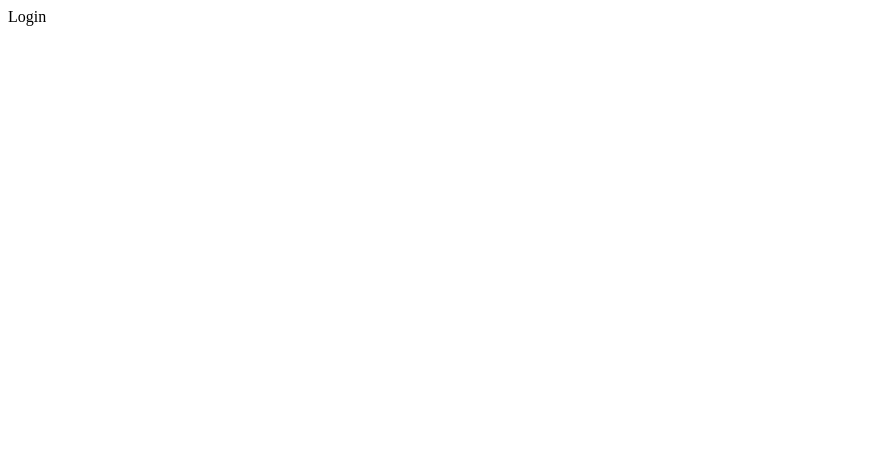
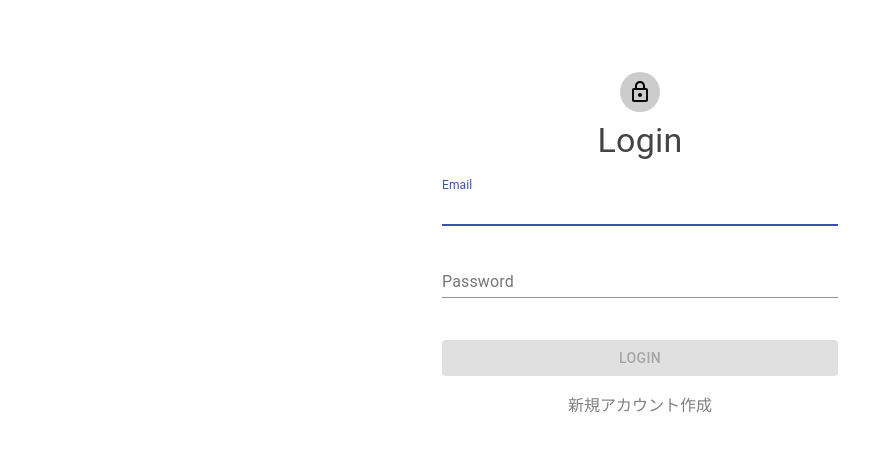
Before and after one commit to naokinabeyama/demo-django-react, a React (Create React App) app in the folder front-react/demo-react/: page / in a window 1280 px wide. Shown: the top 452 px of the page, without its empty margins (0-893 px from the left). Built offline with nearby package versions, Linux system fonts and the light colour scheme.

Commit message:
[update] demo-react

```diff
--- a/front-react/demo-react/src/components/Login.js
+++ b/front-react/demo-react/src/components/Login.js
@@ -21,7 +21,8 @@ const useStyles = makeStyles((theme) => ({
     },
     avatar: {
         margin: theme.spacing(1),
-        backgroundColor: theme.palette.secondary.main,
+        backgroundColor: "#CCCCCC",
+        color: "black",
     },
     form: {
         width: "100%", // Fix IE 11 issue.
@@ -34,7 +35,8 @@ const useStyles = makeStyles((theme) => ({
         display: "flex",
         flexDirection: "column",
         alignItems: "center",
-        color: "teal",
+        color: "gray",
+        cursor: "pointer",
     },
     spanError: {
         display: "flex",
@@ -43,16 +45,21 @@ const useStyles = makeStyles((theme) => ({
         color: "fuchsia",
         marginTop: 10,
     },
+    title: {
+        color: "#444444",
+    },
 }));
 
 const initialState = {
     isLoading: false,
     isLoginView: true,
     error: '',
+    // ログイン時
     credentialsLog: {
         username: '',
         password: '',
     },
+    // 新規作成時
     credentialsReg: {
         email: '',
         password: '',
@@ -98,14 +105,177 @@ const loginReducer = (state, action) => {
     };
 };
 
-
-const Login = () => {
+// popsにtokenが渡される
+const Login = (props) => {
     const classes = useStyles();
     const [state, dispatch] = useReducer(loginReducer, initialState);
 
+    const inputChangedLog = () => event => {
+        // initialStateのcredentialsLog
+        const cred = state.credentialsLog;
+        // formで入力されたusername(email)とpasswordが入力(又は変更される度に)渡ってくる
+        cred[event.target.name] = event.target.value;
+        // credentialsLogの内容だけ書き換えることができる
+        dispatch({
+            type: INPUT_EDIT,
+            inputName: 'state.credentialsLog',
+            payload: cred,
+        });
+    };
+
+    const inputChangedReg = () => event => {
+        // initialStateのcredentialsReg
+        const cred = state.credentialsReg;
+        // formで入力されたusername(email)とpasswordが入力(又は変更される度に)渡ってくる
+        cred[event.target.name] = event.target.value;
+        // credentialsRegの内容だけ書き換えることができる
+        dispatch({
+            type: INPUT_EDIT,
+            inputName: 'state.credentialsReg',
+            payload: cred,
+        });
+    };
+
+    const login = async (event) => {
+        // defaultの場合submitボタンが押されるとページがリフレッシュされる為リフレッシュされないようにする
+        event.preventDefault();
+        if (state.isLoginView) {
+            try {
+                dispatch({ type: START_FETCH })
+                const res = await axios.post('http://127.0.0.1:8000/authen/', state.credentialsLog, {
+                    headers: { 'Content-Type': 'application/json' }
+                });
+                props.cookies.set('current-token', res.data.token);
+                res.data.token ? window.location.href = '/profiles' : window.location.href = '/';
+                dispatch({ type: FETCH_SUCCESS });
+            } catch {
+                dispatch({ type: ERROR_CATCHED });
+            };
+        } else {
+            try {
+                dispatch({ type: START_FETCH });
+                await axios.post('http://127.0.0.1:8000/api/user/create/', state.credentialsReg, {
+                    headers: { 'Content-Type': 'application/json' }
+                })
+                dispatch({ type: FETCH_SUCCESS })
+                dispatch({ type: TOGGLE_MODE })
+            } catch {
+                dispatch({ type: ERROR_CATCHED })
+            };
+        };
+    };
+
+    // Login画面とRegister画面を変える
+    const toggleView = () => {
+        dispatch({type: TOGGLE_MODE})
+    }
+
     return (
-        <div>Login</div>
+        <Container maxWidth="xs">
+            <form onSubmit={login}>
+                <div className={classes.paper}>
+                {state.isLoading && <CircularProgress />}
+                <Avatar className={classes.avatar}>
+                    <LockOutlinedIcon />
+                </Avatar>
+                <Typography variant="h4" className={classes.title}>
+                    {state.isLoginView ? "Login" : "新規アカウント作成"}
+                </Typography>
+
+                {state.isLoginView ? (
+                    <TextField
+                    margin="normal"
+                    fullWidth
+                    label="Email"
+                    name="username"
+                    value={state.credentialsLog.username}
+                    onChange={inputChangedLog()}
+                    autoFocus
+                    />
+                ) : (
+                    <TextField
+                    margin="normal"
+                    fullWidth
+                    label="Email"
+                    name="email"
+                    value={state.credentialsReg.email}
+                    onChange={inputChangedReg()}
+                    autoFocus
+                    />
+                )}
+
+                {state.isLoginView ? (
+                    <TextField
+                    margin="normal"
+                    fullWidth
+                    label="Password"
+                    name="password"
+                    type="password"
+                    value={state.credentialsLog.password}
+                    onChange={inputChangedLog()}
+                    />
+                ) : (
+                    <TextField
+                    margin="normal"
+                    fullWidth
+                    label="Password"
+                    name="password"
+                    type="password"
+                    value={state.credentialsReg.password}
+                    onChange={inputChangedReg()}
+                    />
+                )}
+                <span className={classes.spanError}>{state.error}</span>
+
+                {state.isLoginView ? (
+                    !state.credentialsLog.password || !state.credentialsLog.username ? (
+                    <Button
+                        className={classes.submit}
+                        type="submit"
+                        fullWidth
+                        disabled
+                        variant="contained"
+                    >
+                        Login
+                    </Button>
+                    ) : (
+                    <Button
+                        className={classes.submit}
+                        type="submit"
+                        fullWidth
+                        variant="contained"
+                    >
+                        Login
+                    </Button>
+                    )
+                ) : !state.credentialsReg.password || !state.credentialsReg.email ? (
+                    <Button
+                    className={classes.submit}
+                    type="submit"
+                    fullWidth
+                    disabled
+                    variant="contained"
+                    >
+                    Register
+                    </Button>
+                ) : (
+                    <Button
+                    className={classes.submit}
+                    type="submit"
+                    fullWidth
+                    variant="contained"
+                    >
+                    Register
+                    </Button>
+                )}
+
+                <span onClick={() => toggleView()} className={classes.span}>
+                    {state.isLoginView ? "新規アカウント作成" : "ログイン"}
+                </span>
+                </div>
+            </form>
+        </Container>
     )
 }
 
-export default Login
+export default withCookies(Login)
```
